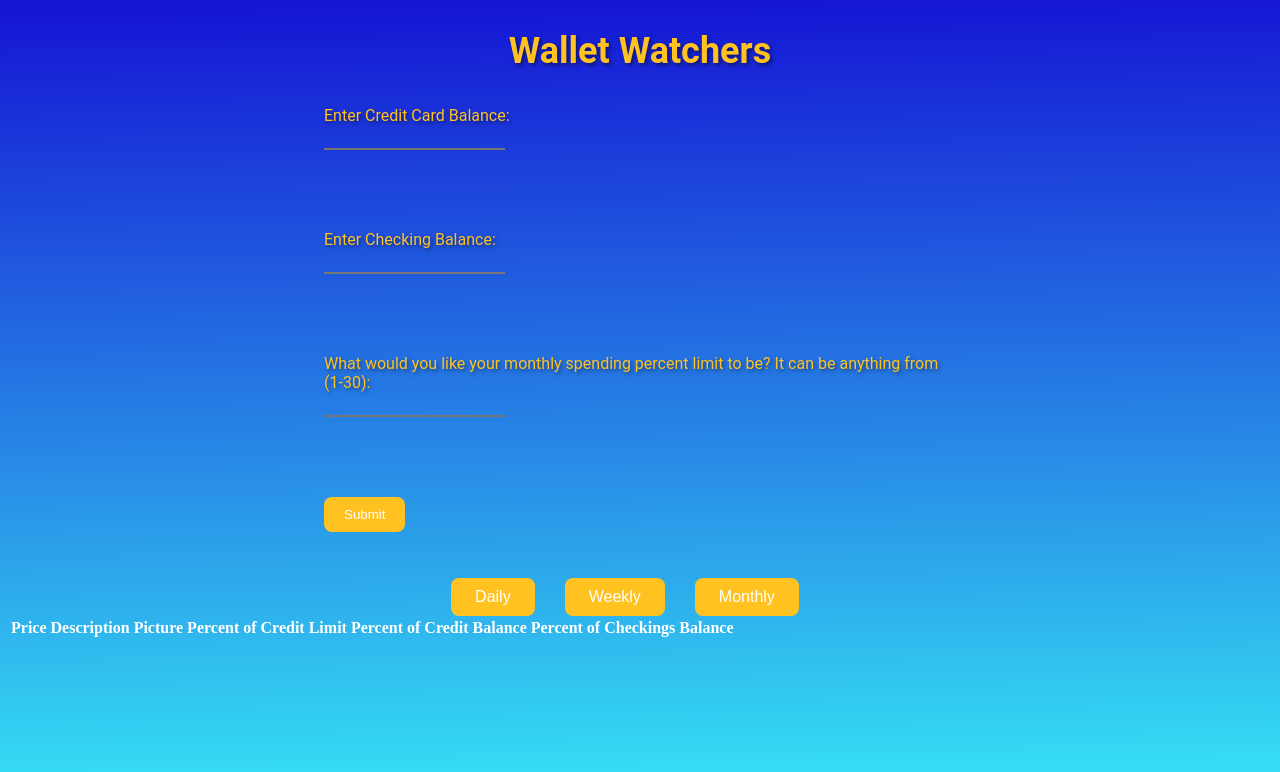
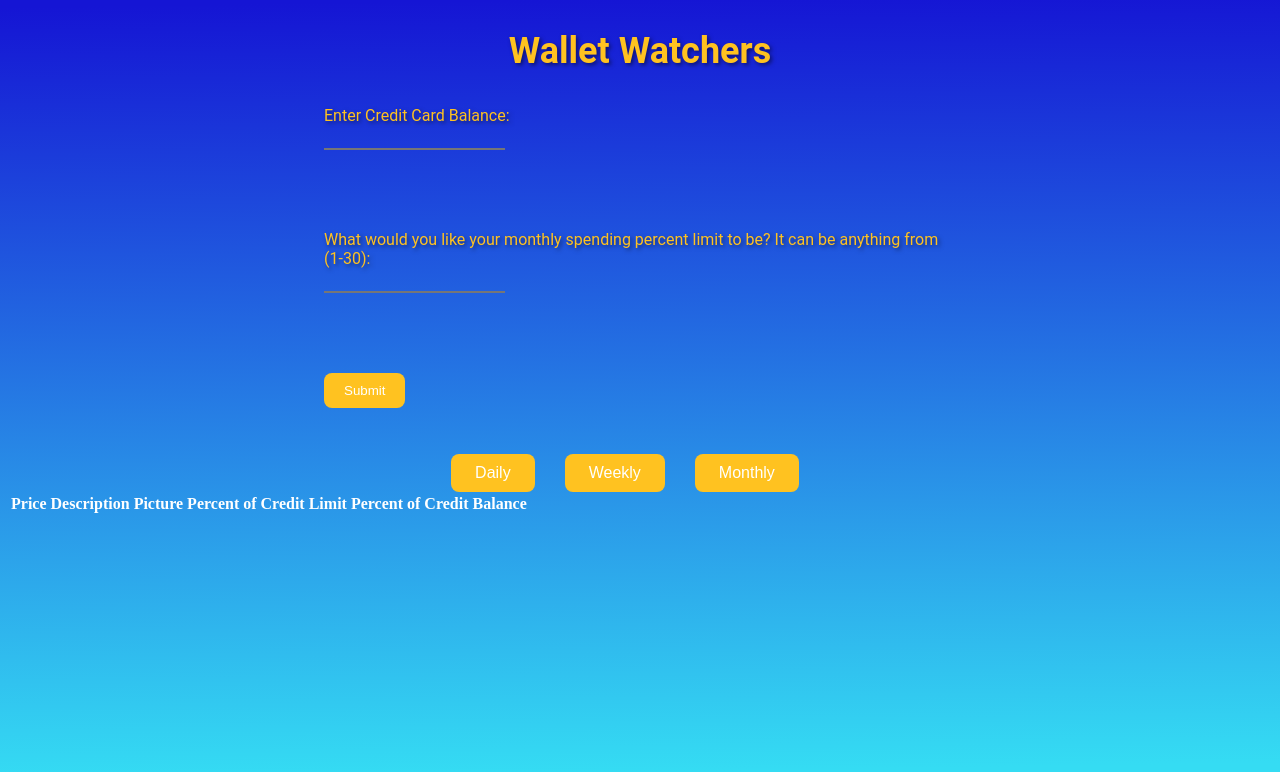
Before and after one commit to sabamokari/Wallet-Watchers, a Django app: page / in a window 1280 px wide. Shown: the top 772 px of the page. Run offline with Django 4.2, Linux system fonts and the light colour scheme; lists and menus that the app fills with data are empty; some libraries are stand-ins or nearby versions.

Commit message:
Formatting, basic try catch, not functional yet...

```diff
--- a/templates/index.html
+++ b/templates/index.html
@@ -174,12 +174,6 @@
         </div>
 
 
-        <div class="input-group">
-            <label for="checking">Enter Checking Balance:</label>
-            <input type="text" id="checking" name="checking">
-            <div style="margin-bottom: 10vh; color: white" id="displayChecking"></div>
-        </div>
-
 
         <div class="input-group">
             <label for="percent">What would you like your monthly spending percent limit to be? It can be anything from (1-30):</label>
@@ -210,7 +204,6 @@
             <th>Picture</th>
             <th>Percent of Credit Limit</th>
             <th>Percent of Credit Balance</th>
-            <th>Percent of Checkings Balance</th>
         </tr>
     </thead>
     <tbody>
@@ -224,11 +217,16 @@
 <script>
     let spendingLimitRange = "monthly";
     let creditPercent = 30
-    let creditBalance = 200
-    let checkingBalance = 300
+    let creditBalance = 10000
     let userHasSubmitted = false
 
+    var monthly
+    var weekly
+    var daily
+
+
     $(document).ready(function () {
+        {#setVals();#}
         function checkUserSubmission() {
         if (userHasSubmitted) {
             // Clear the interval to stop checking
@@ -237,8 +235,11 @@
             fetchItemIdAndMakeApiCall();
             // Optionally, set a new interval for fetchItemIdAndMakeApiCall if needed
             setInterval(fetchItemIdAndMakeApiCall, 1000);
+
+
             }
         }
+
 
         var checkSubmissionInterval = setInterval(checkUserSubmission, 1000); // Check every 1000 milliseconds (1 second)
         loadRows();
@@ -268,19 +269,15 @@
                             var description = response.product.title
                             var percentOfCreditLimit = 0
                             var percentOfCreditBalance = 0
-                            var percentOfCheckingBalance = 0
                             if (spendingLimitRange === "monthly") {
                                 percentOfCreditLimit = (Number(price) / creditPercent).toFixed(2)
                                 percentOfCreditBalance = (Number(price) / creditBalance).toFixed(2)
-                                percentOfCheckingBalance = (Number(price) / checkingBalance).toFixed(2)
                             } else if (spendingLimitRange === "weekly") {
                                 percentOfCreditLimit = (Number(price) / (creditPercent / 4)).toFixed(2)
                                 percentOfCreditBalance = (Number(price) / (creditBalance / 4)).toFixed(2)
-                                percentOfCheckingBalance = (Number(price) / (checkingBalance / 4)).toFixed(2)
                             } else {
                                 percentOfCreditLimit = (Number(price) / (creditPercent / 30)).toFixed(2)
                                 percentOfCreditBalance = (Number(price) / (creditBalance / 30)).toFixed(2)
-                                percentOfCheckingBalance = (Number(price) / (checkingBalance / 30)).toFixed(2)
                             }
 
                             var newRow = `
@@ -291,7 +288,6 @@
                                     <td><img src="${image}" alt="Product Image" style="width: 100px;"></td>
                                     <td>${percentOfCreditLimit}</td>
                                     <td>${percentOfCreditBalance}</td>
-                                    <td>${percentOfCheckingBalance}</td>
                                 </tr>
                             `;
                             console.log(newRow);
@@ -317,16 +313,30 @@
             $(this).addClass("active");
             spendingLimitRange = $(this).data("range-type");
             console.log("Active spending limit range:", spendingLimitRange);
+            if(spendingLimitRange==="monthly"){
+                console.log(monthly);
+            }
+            if(spendingLimitRange==="weekly"){
+                console.log(weekly);
+            }
+            if(spendingLimitRange==="daily"){
+                console.log(daily);
+            }
         });
 
         $("#balanceForm").submit(function(event) {
+
             event.preventDefault();
             creditBalance = $("#credit").val();
-            checkingBalance = $("#checking").val();
             creditPercent = $('#percent').val()
             $("#displayCredit").text("Credit Balance: " + creditBalance);
-            $("#displayChecking").text("Checking Balance: " + checkingBalance);
             $("#displayPercent").text("Credit Limit: " + creditPercent);
+            console.log(creditBalance);
+            console.log(creditPercent);
+            monthly = (creditPercent/100)*creditBalance;
+            weekly = monthly/4;
+            daily = monthly/30;
+
             userHasSubmitted = true
             console.log(userHasSubmitted)
         });
```
